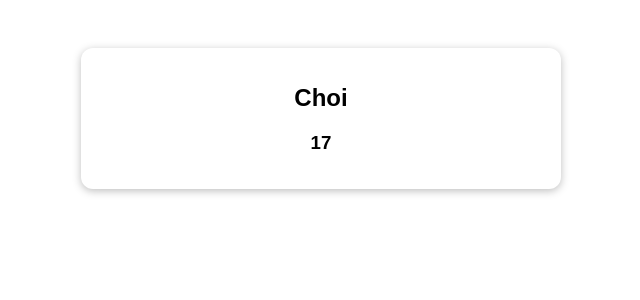
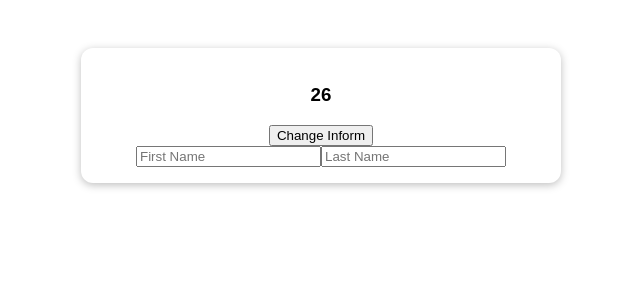
Before and after one commit to chhw130/CompositionAPI, a Vue app: page / in a window 1280 px wide. Shown: the top 300 px of the page, without its empty margins (319-959 px from the left). Built offline with nearby package versions, Linux system fonts and the light colour scheme; the HTML template or start-up script is replaced by a standard one.

Commit message:
Fix : Binding Ref

```diff
--- a/src/App.vue
+++ b/src/App.vue
@@ -1,26 +1,42 @@
 <template>
   <section class="container">
-    <h2>{{ user.name }}</h2>
+    <h2>{{ fullName }}</h2>
     <h3>{{ user.age }}</h3>
+
+    <button @click="setNewData">Change Inform</button>
+    <div>
+      <input type="text" placeholder="First Name" v-model="firstName" />
+      <input type="text" placeholder="Last Name" v-model="lastName" />
+    </div>
   </section>
 </template>
 
 <script>
-import { reactive } from 'vue';
+import { reactive, ref, computed } from 'vue';
 export default {
   setup() {
     const user = reactive({
       name: 'Hyun',
       age: 26,
     });
+    const firstName = ref('');
+    const lastName = ref('');
 
-    setTimeout(() => {
+    const setNewData = () => {
       user.name = 'Choi';
       user.age = 17;
-    }, 2000);
+    };
+
+    const fullName = computed(function () {
+      return firstName.value + ' ' + lastName.value;
+    });
 
     return {
       user,
+      setNewData,
+      firstName,
+      lastName,
+      fullName,
     };
   },
 };
```
